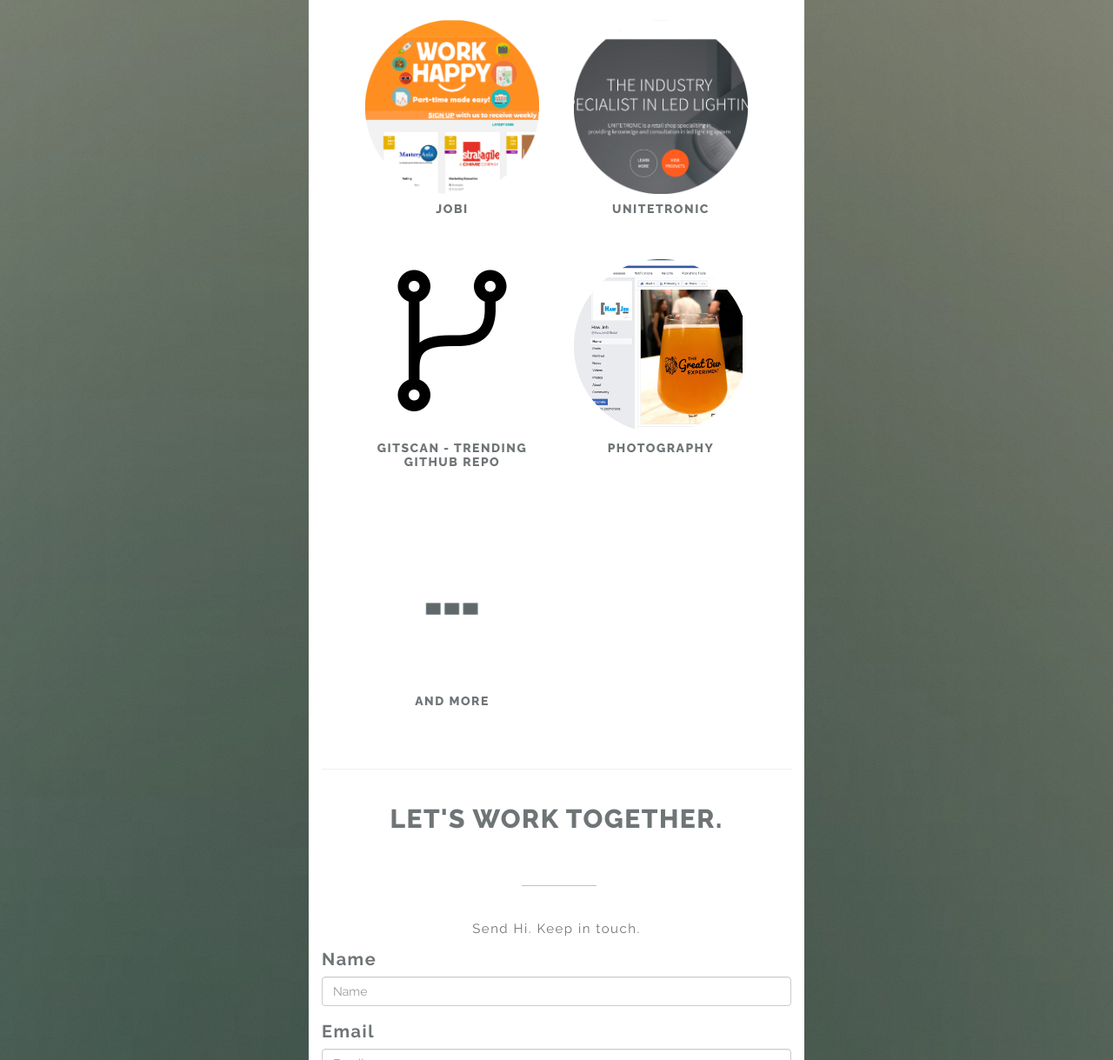
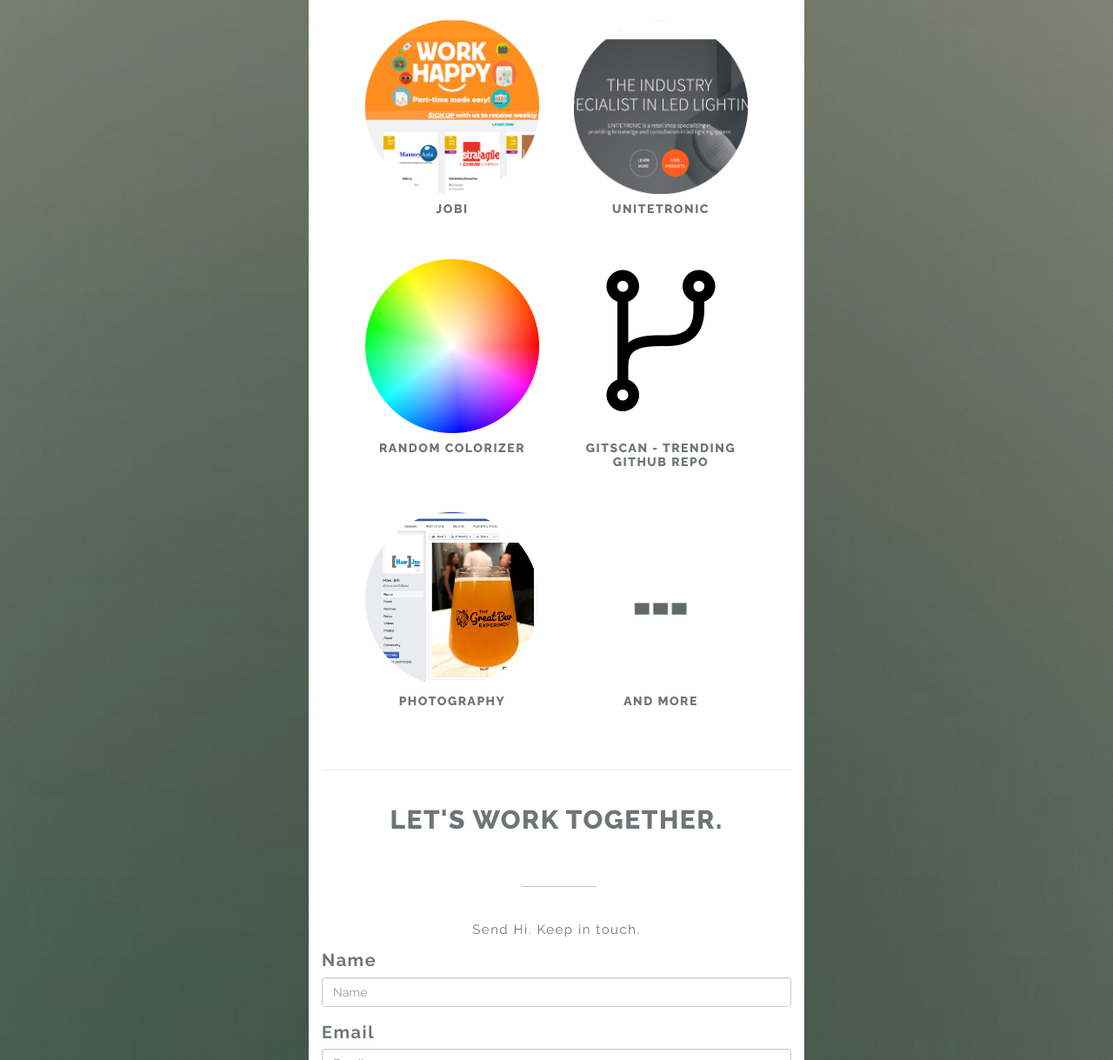
Before and after one commit to hawjeh/MyPortfolio, a plain HTML site: page index.html in a window 1280 px wide. Shown: the part 2136-3355 px from the top of the page at 87% size. Drawn offline with nearby package versions, Linux system fonts and the light colour scheme.

Commit message:
Added Portfolios

```diff
--- a/index.html
+++ b/index.html
@@ -119,27 +119,31 @@
 
           <div class="flex-container">
             <div class="flex-box">
-              <a class="nostyle" target="_blank" href="http://gitscan-vue.herokuapp.com/">
+              <a class="nostyle" target="_blank" href="http://colorize.hawjeh.com">
+                <img src="images/wheel.png" alt="Random Colorizer" class="img-responsive img-rounded">
+                <h5>Random Colorizer</h5>
+              </a>
+            </div>
+            <div class="flex-box">
+              <a class="nostyle" target="_blank" href="http://gitscan.hawjeh.com">
                 <img src="images/fork.png" alt="GitScan" class="img-responsive img-rounded">
                 <h5>GitScan - Trending Github Repo</h5>
               </a>
             </div>
+          </div>
+
+          <div class="flex-container">
             <div class="flex-box">
               <a class="nostyle" target="_blank" href="https://facebook.com/HawJehOfficial">
                 <img src="images/HawJehOfficial.png" alt="Haw Jeh" class="img-responsive img-rounded">
                 <h5>Photography</h5>
               </a>
             </div>
-          </div>
-
-          <div class="flex-container">
             <div class="flex-box">
               <a class="nostyle">
                 <img src="images/dot.png" alt="dot" class="img-responsive img-rounded">
                 <h5>and More</h5>
               </a>
-            </div>
-            <div class="flex-box">
             </div>
           </div>
 
```
Also changed, not shown: images/wheel.png (added).
